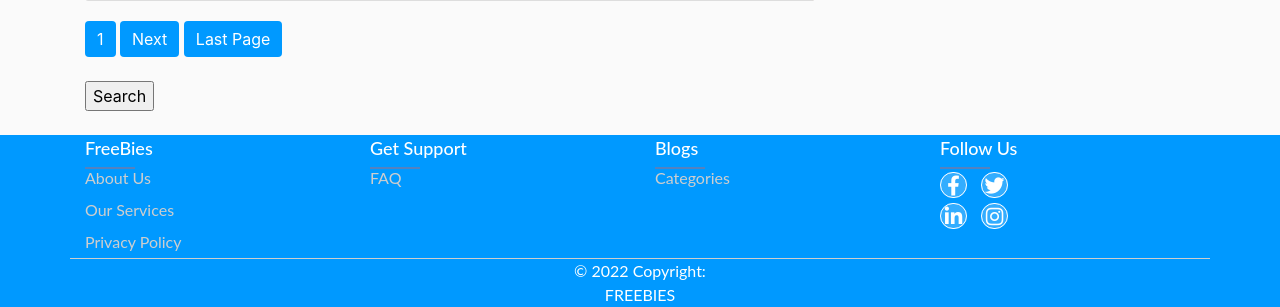
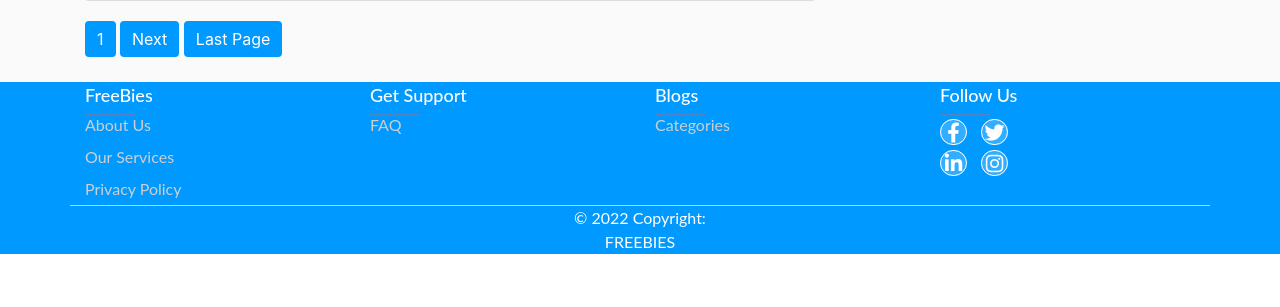
Before and after one commit to codeprospect/ArtBlog, a Django app: page / in a window 1280 px wide. Shown: the part 789-1096 px from the top of the page. After the commit the page ends 1043 px from the top, so only its background shows below. Run offline with Django 3.2, Linux system fonts and the light colour scheme; data comes from the database, SQL or seed files in the repository; some libraries are stand-ins or nearby versions.

Commit message:
Removed search option

```diff
--- a/blog/blogapp/templates/blogapp/base.html
+++ b/blog/blogapp/templates/blogapp/base.html
@@ -96,11 +96,6 @@
           <div class="row">
             <div class="col-md-8">
 
-              <form method='POST' action=''>{% csrf_token %}
-                  <input type="submit" value="Search">
-              </form>
-              <br>
-
               {% if messages %}
                 {% for message in messages %}
                   <div class="alert alert-{{ message.tags }}">
```
